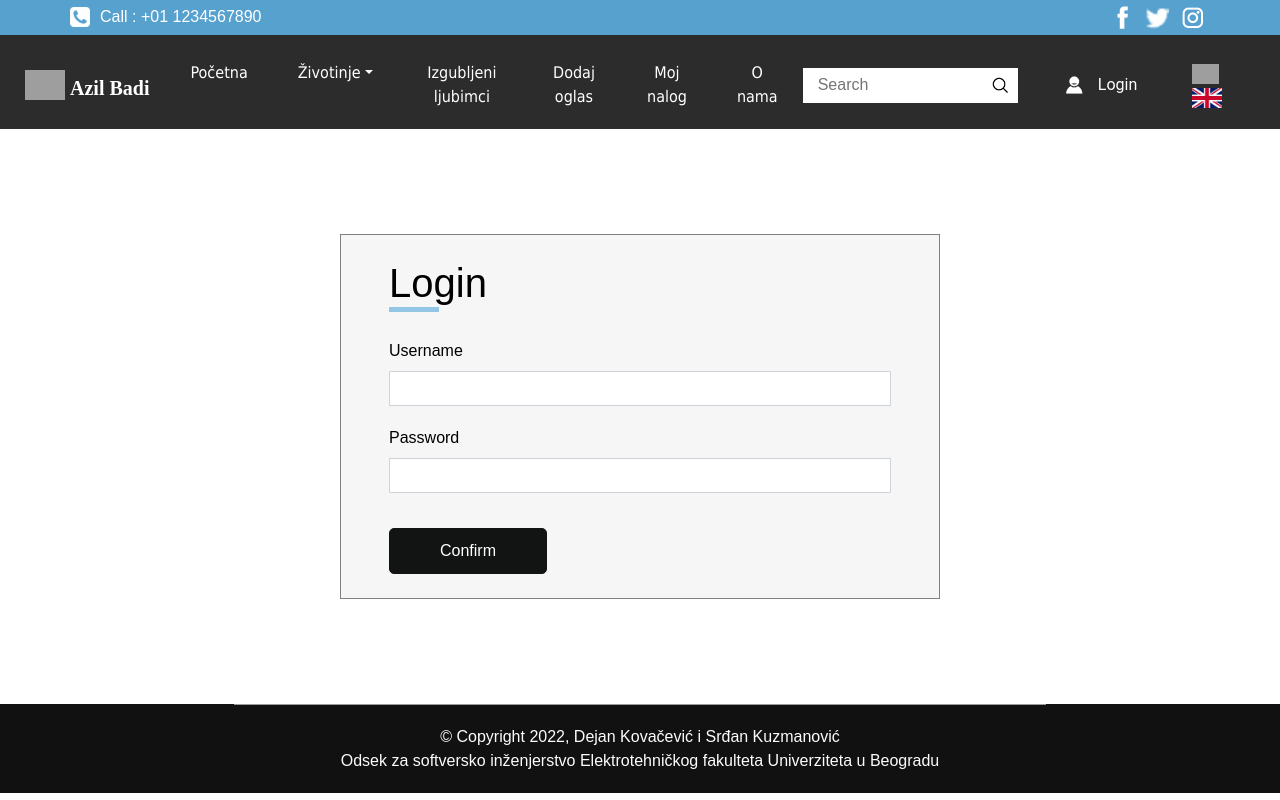
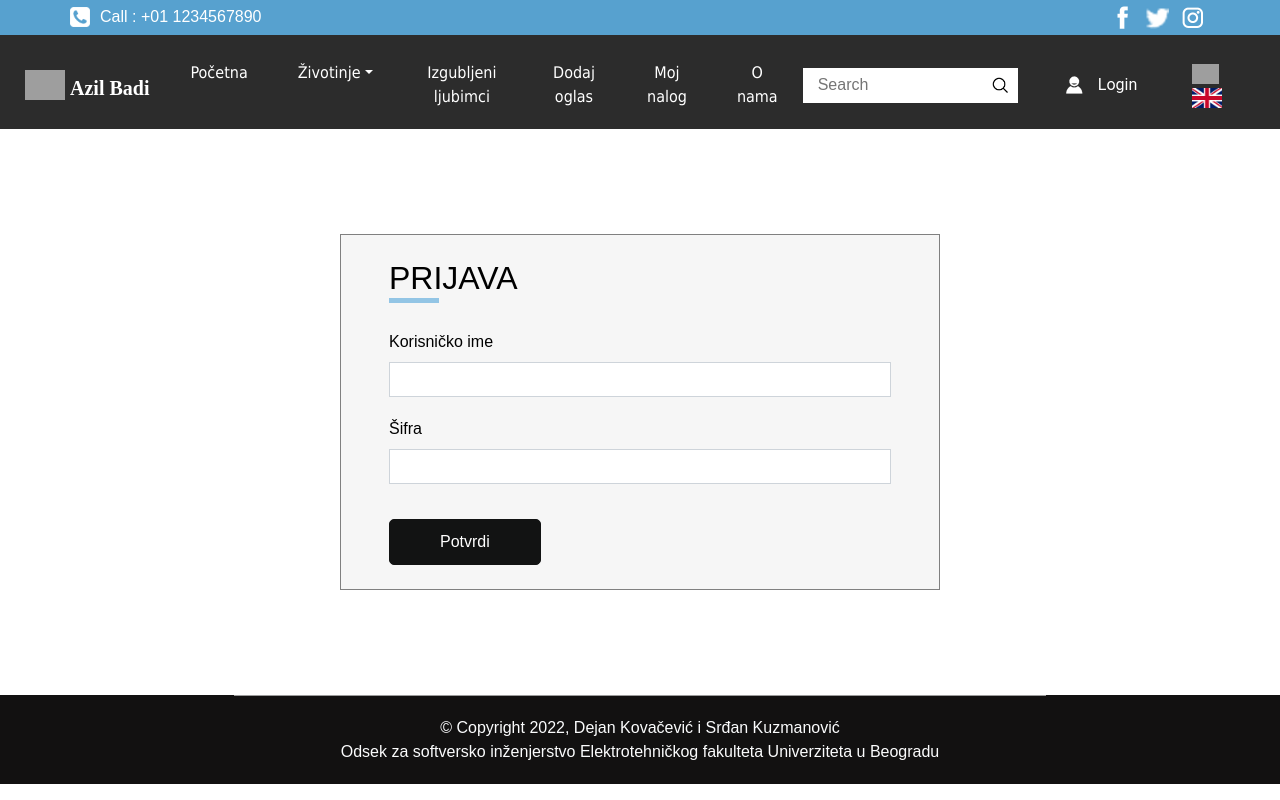
Before and after one commit to srkuzma/azil, a Vue app: page /sr/login in a window 1280 px wide. Built offline with nearby package versions, Linux system fonts and the light colour scheme; grey boxes are pictures that could not be loaded; a web font is replaced by a local one.

Commit message:
Jezici za login

```diff
--- a/src/assets/css/style.css
+++ b/src/assets/css/style.css
@@ -760,6 +760,12 @@ a:focus {
           justify-content: start;
 }
 
+.contact_section .custom_heading-container h3::after {
+  left: 0;
+  -webkit-transform: none;
+          transform: none;
+}
+
 .contact_section .custom_heading-container h2::after {
   left: 0;
   -webkit-transform: none;
--- a/src/views/Login.vue
+++ b/src/views/Login.vue
@@ -1,18 +1,16 @@
 <template>
     <!-- contact section -->
   <section class="contact_section layout_padding">
-    <!-- <div class="container">
-      <div class="row justify-content-center">
-
-      </div>
-    </div> -->
     <div class="container layout_padding3">
       <div class="row justify-content-center">
         <div class="col-xl-6 col-lg-7 col-md-8 col-sm-9 col-10" id="login-form">
             <div class="custom_heading-container " >
-                <h1>
-                    Login
-                </h1>
+                <h2 v-if="lang == 'sr'">
+                    PRIJAVA
+                </h2>
+                <h2 v-else>
+                    LOGIN
+                </h2>
             </div>
 
             <br>
@@ -20,17 +18,20 @@
             <div class="form_contaier">
             <form>
               <div class="form-group">
-                <label for="exampleInputName1">Username</label>
+                <label v-if="lang == 'sr'" for="exampleInputName1">Korisničko ime</label>
+                <label v-else for="exampleInputName1">Username</label>
                 <input type="text" class="form-control" id="exampleInputName1" v-model="username">
               </div>
               <div class="form-group">
-                <label for="exampleInputName1">Password</label>
+                <label v-if="lang == 'sr'" for="exampleInputName1">Šifra</label>
+                <label v-else for="exampleInputName1">Password</label>
                 <input type="password" class="form-control" id="exampleInputName1" v-model="password">
               </div>
 
-             <div class="error">{{error}}</div>
+            <div class="error">{{error}}</div>
 
-              <button type="submit" class="" @click="login()">Confirm</button>
+            <button v-if="lang == 'sr'" type="submit" class="" @click="login()">Potvrdi</button>
+            <button v-else type="submit" class="" @click="login()">Confirm</button>
             </form>
           </div>
         </div>
@@ -67,7 +68,6 @@ export default {
         this.error = localStorage.getItem("error");
         if (!this.error)
             this.error = ""
-        console.log(this.users)
     },
     methods: {
         login(){
```
